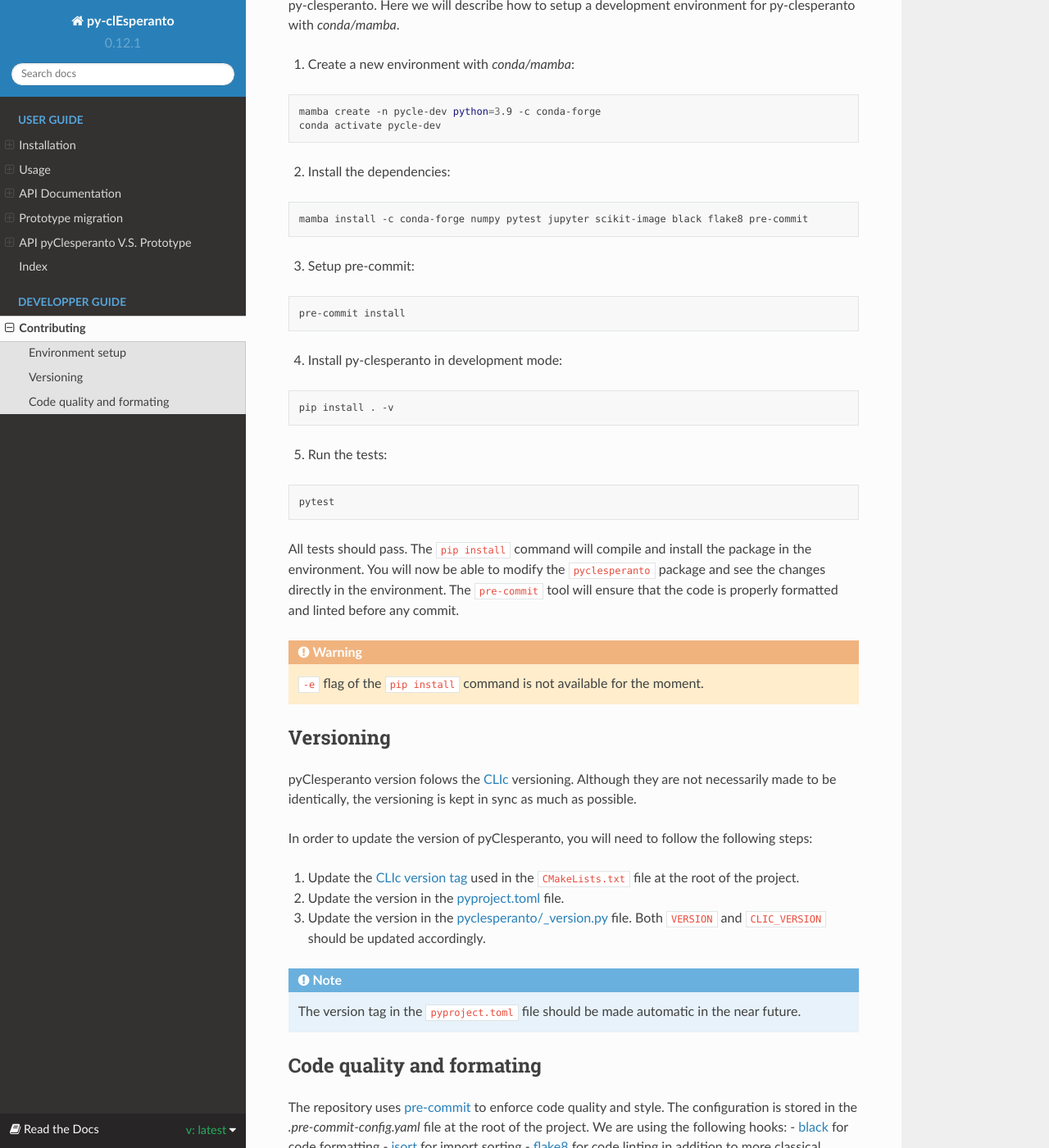
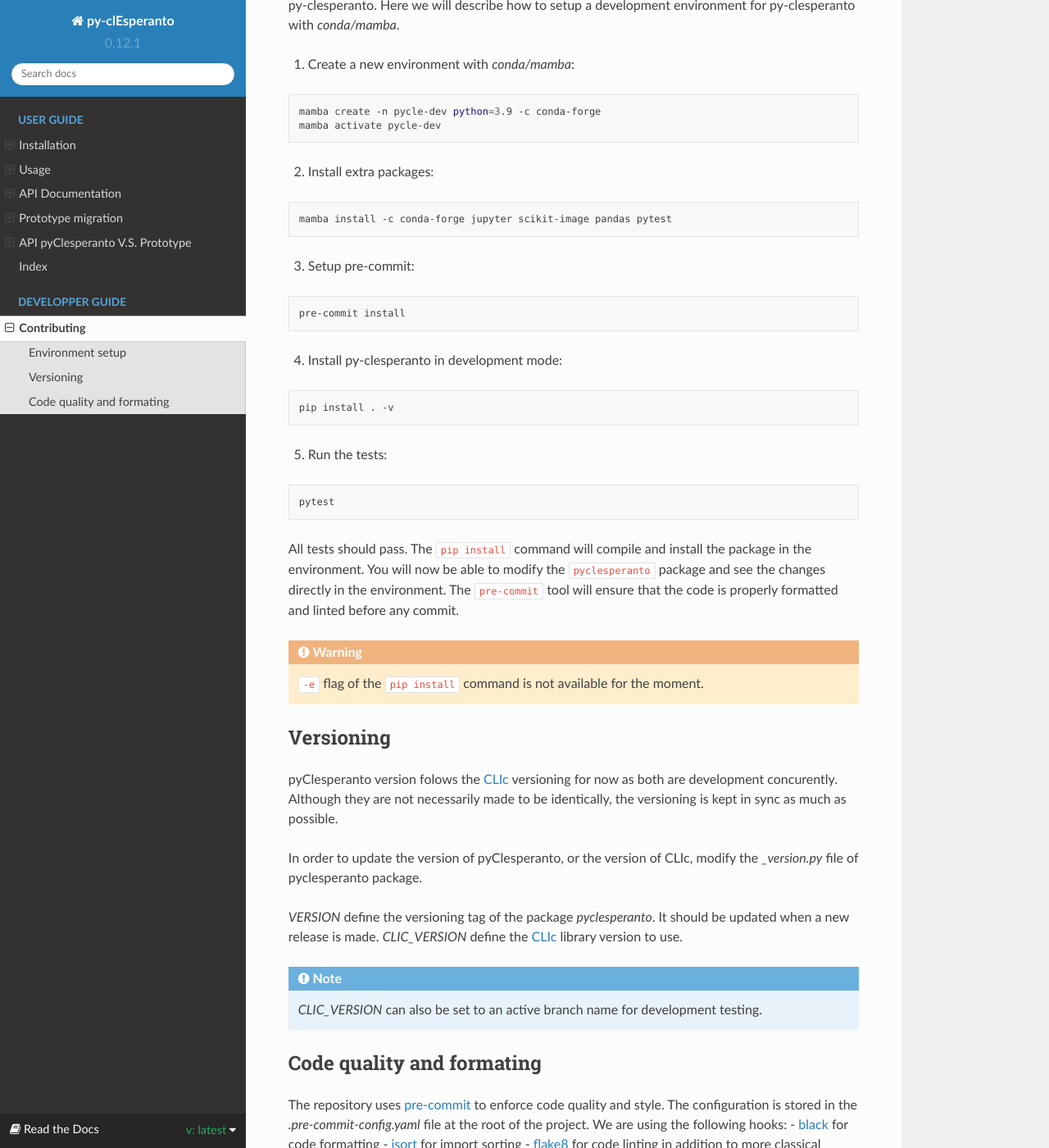
Before and after one commit to clEsperanto/pyclesperanto, a Sphinx documentation site: the page built from docs/source/contribute.rst, in a window 1280 px wide and 1400 px high, scrolled down 539 px. Shown: the whole window at 82% size. Built offline with Sphinx 7.4.7 and the Read the Docs theme 2.0.0, drawn with Linux system fonts in a browser that asks for light colours; the version number is read from the project's files by our own code.

Commit message:
update documentation on versioning

```diff
--- a/docs/source/contribute.rst
+++ b/docs/source/contribute.rst
@@ -23,13 +23,13 @@
 .. code-block:: bash
 
     mamba create -n pycle-dev python=3.9 -c conda-forge
-    conda activate pycle-dev
+    mamba activate pycle-dev
 
-2. Install the dependencies:
+2. Install extra packages:
 
 .. code-block:: bash
 
-    mamba install -c conda-forge numpy pytest jupyter scikit-image black flake8 pre-commit
+    mamba install -c conda-forge jupyter scikit-image pandas pytest
 
 3. Setup pre-commit:
 
@@ -62,19 +62,17 @@
 Versioning
 ----------
 
-pyClesperanto version folows the `CLIc <https://github.com/clEsperanto/CLIc>`__ versioning.
+pyClesperanto version folows the `CLIc <https://github.com/clEsperanto/CLIc>`__ versioning for now as both are development concurently.
 Although they are not necessarily made to be identically, the versioning is kept in sync as much as possible.
 
-In order to update the version of pyClesperanto, you will need to follow the following steps:
+In order to update the version of pyClesperanto, or the version of CLIc, modify the `_version.py` file of pyclesperanto package.
 
-1. Update the `CLIc version tag <https://github.com/clEsperanto/pyclesperanto/blob/825ab6595b254bcda4fda81c03d2e7ff354f6dd2/CMakeLists.txt#L26>`__ used in the ``CMakeLists.txt`` file at the root of the project.
-2. Update the version in the `pyproject.toml <https://github.com/clEsperanto/pyclesperanto/blob/main/pyproject.toml>`__ file.
-3. Update the version in the `pyclesperanto/_version.py <https://github.com/clEsperanto/pyclesperanto/blob/main/pyclesperanto/_version.py>`__ file.
-   Both ``VERSION`` and ``CLIC_VERSION`` should be updated accordingly.
+`VERSION` define the versioning tag of the package `pyclesperanto`. It should be updated when a new release is made.
+`CLIC_VERSION` define the `CLIc <https://github.com/clEsperanto/CLIc>`__ library version to use.
 
 .. note::
 
-    The version tag in the ``pyproject.toml`` file should be made automatic in the near future.
+    `CLIC_VERSION` can also be set to an active branch name for development testing.
 
 
 Code quality and formating
```
